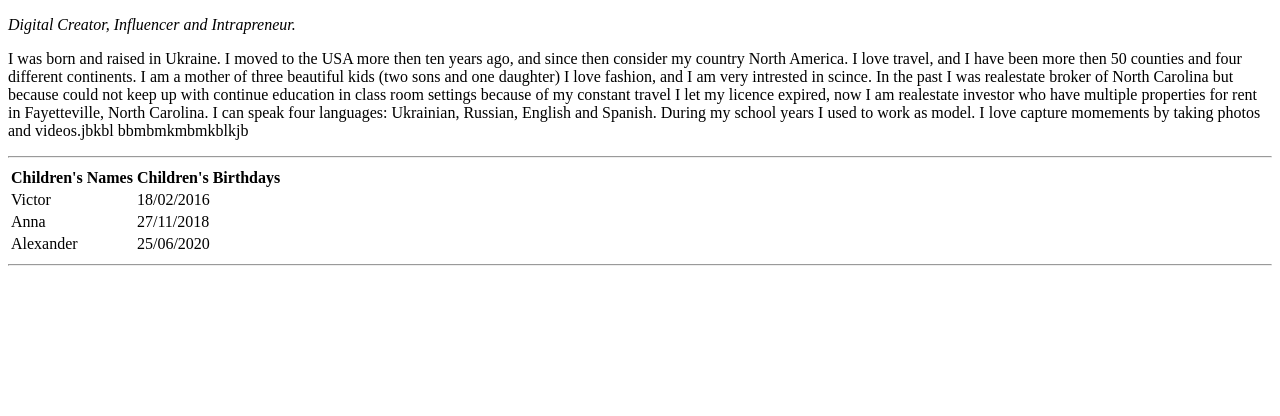
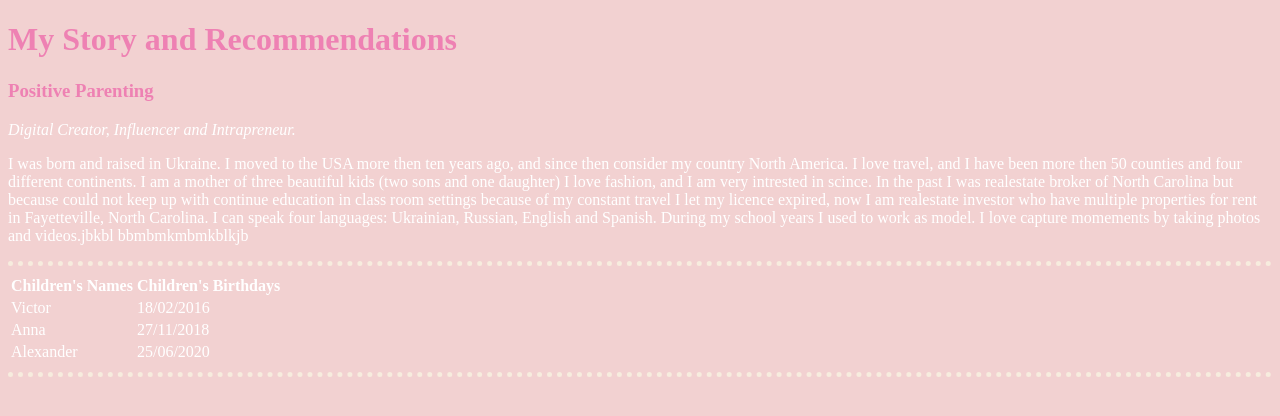
Before and after one commit to misslianasecret/mls, a plain HTML site: page mommylife.html in a window 1280 px wide. Drawn offline with Linux system fonts and the light colour scheme; files that its build step writes are made by us from their sources.

Commit message:
Update mommylife.html

```diff
--- a/mommylife.html
+++ b/mommylife.html
@@ -3,8 +3,11 @@
   <head>
     <meta charset="utf-8">
     <title>Mommy Life</title>
+    <link rel="stylesheet" href="css/styles.css">
   </head>
   <body>
+    <h1>My Story and Recommendations</h1>
+    <h3>Positive Parenting</h3>
     <p><em>Digital Creator, Influencer and Intrapreneur.</em></p>
     <p>I was born and raised in Ukraine. I moved to the USA more then ten years ago, and since then consider my country North America. I love travel, and I have been more then 50 counties and four different continents. I am a mother of three beautiful kids (two sons and one daughter) I love fashion, and I am very intrested in scince. In the past I was realestate broker of North Carolina but because could not keep up with continue education in class room settings because of my constant travel I let my licence expired, now I am realestate investor who have multiple properties for rent in Fayetteville, North Carolina. I can speak four languages: Ukrainian, Russian, English and Spanish. During my school years I used to work as model. I love capture momements by taking photos and videos.jbkbl bbmbmkmbmkblkjb   </p> <hr>
   </body>
```
